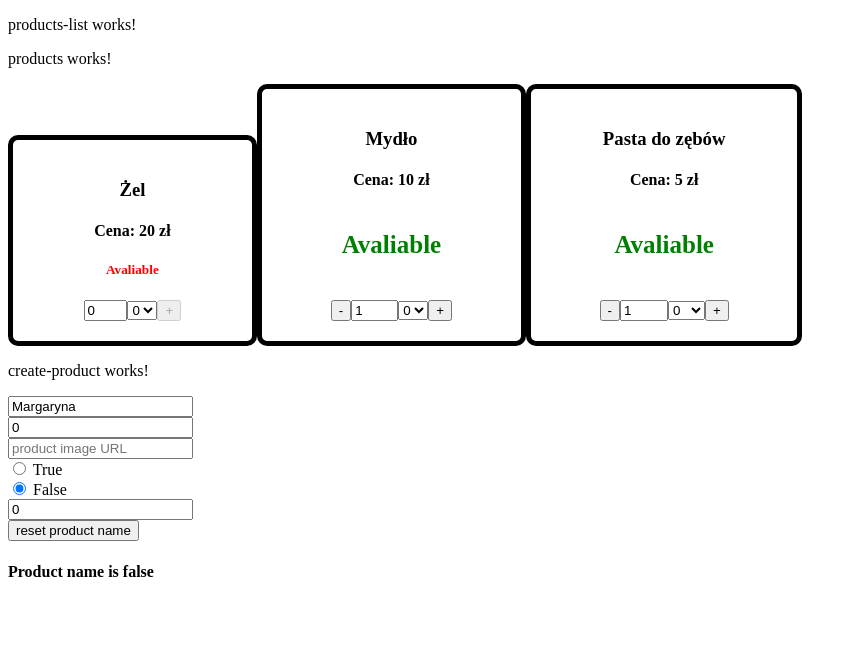
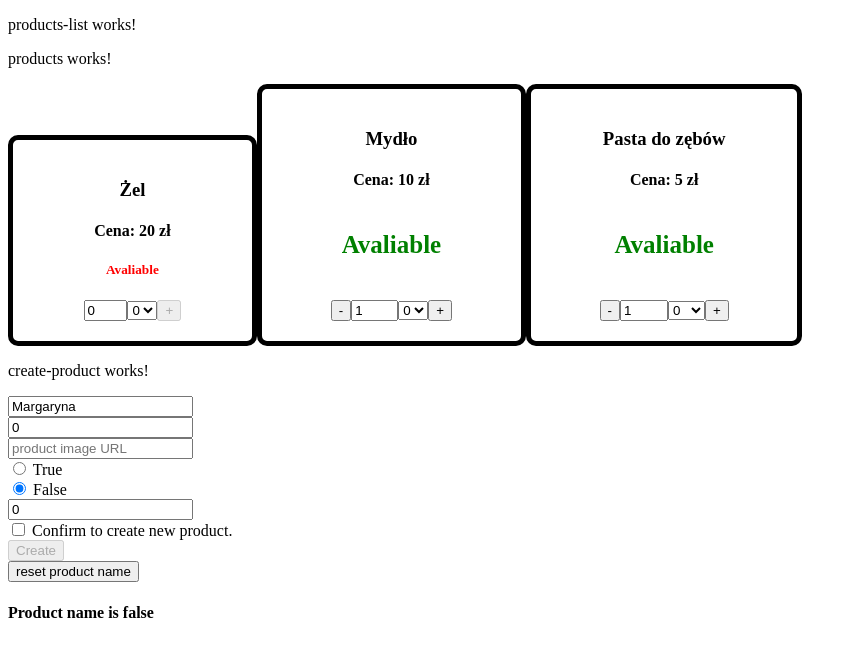
Before and after one commit to KubaBrambor/TypeScript, an Angular app in the folder ecommerce/: page / in a window 1280 px wide. Shown: the top 656 px of the page, without its empty margins (0-857 px from the left). Built offline with nearby package versions, Linux system fonts and the light colour scheme.

Commit message:
adding template form

```diff
--- a/ecommerce/src/app/main/create-product/create-product.component.html
+++ b/ecommerce/src/app/main/create-product/create-product.component.html
@@ -2,45 +2,51 @@
 
 <div class="form-group">
     <form (ngSubmit)="createProduct()">
-        <div class="stock-name">
+        <div class="product-name">
             <input type="text"
                     placeholder="product name"
                     name="productName"
                     [ngModel]="product.name"
                     (ngModelChange)="product.name=$event">
         </div>
-        <div class="stock-name">
+        <div class="product-name">
             <input type="text"
                     placeholder="product prize"
                     name="productPrize"
                     [(ngModel)]="product.prize" >
         </div>
-        <div class="stock-name">
+        <div class="product-name">
             <input type="text"
                     placeholder="product image URL"
                     name="productURL"
                     [(ngModel)]="product.imageURL">
         </div>
         <div class="productOnSale">
-            <div class="stock-name">
+            <div class="product-name">
                 <input type="radio"
                         placeholder="on sale?"
                         name="productOnSaleTrue"
                         [(ngModel)]="product.onSale" [value]=true> True
             </div>
-            <div class="stock-name">
+            <div class="product-name">
                 <input type="radio"
                         placeholder="on sale?"
                         name="productOnSaleFalse"
                         [(ngModel)]="product.onSale" [value]=false> False
             </div>
         </div>
-        <div class="stock-name">
+        <div class="product-name">
             <input type="text"
                     placeholder="product quantity"
                     name="productQuantity"
                     [(ngModel)]="product.quantity" >
         </div>
+        <div class="product-confirm">
+            <input type="checkbox" name="productConfirmCheckbox"
+                    [(ngModel)]="confirmed">
+                    Confirm to create new product.
+        </div>
+        <button type="submit" [disabled]="!confirmed">Create</button>
     </form>
     <button (click)="product.name='TEST'">reset product name</button>
 </div>
--- a/ecommerce/src/app/main/create-product/create-product.component.ts
+++ b/ecommerce/src/app/main/create-product/create-product.component.ts
@@ -8,7 +8,8 @@ import { Product } from '../../model/product';
 })
 export class CreateProductComponent {
   public product: Product;
-  public productArr: Product[];
+  public productArr: {}[] = [];
+  public confirmed: boolean = false;
 
   constructor() {
     this.product = new Product("Margaryna", 0, '', false, 0);
@@ -18,7 +19,8 @@ export class CreateProductComponent {
     this.product.name = event.toUpperCase()
   }
   createProduct() {
-    this.productArr.push(this.product);
+    this.productArr.push({});
+    Object.assign(this.productArr[this.productArr.length-1], this.product)
     console.log(this.productArr);
   }
 }
```
